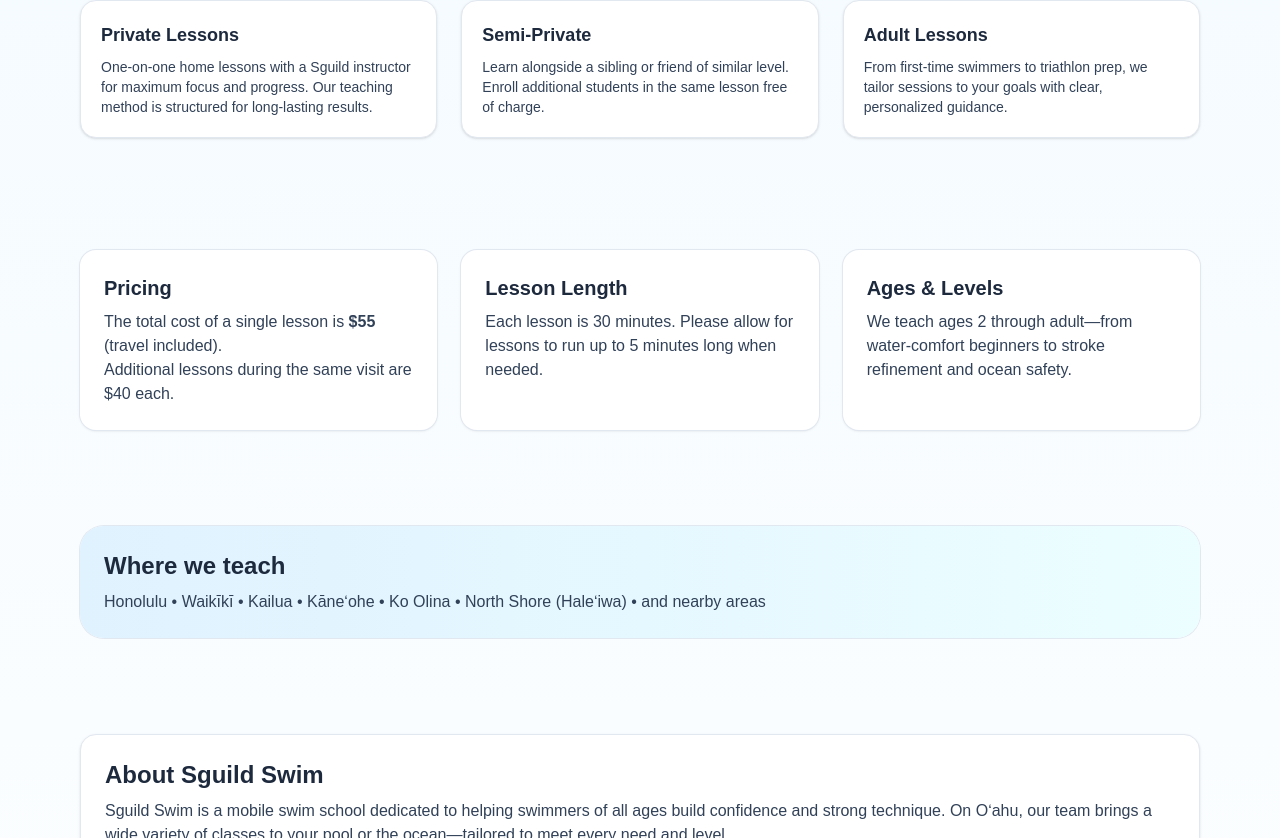
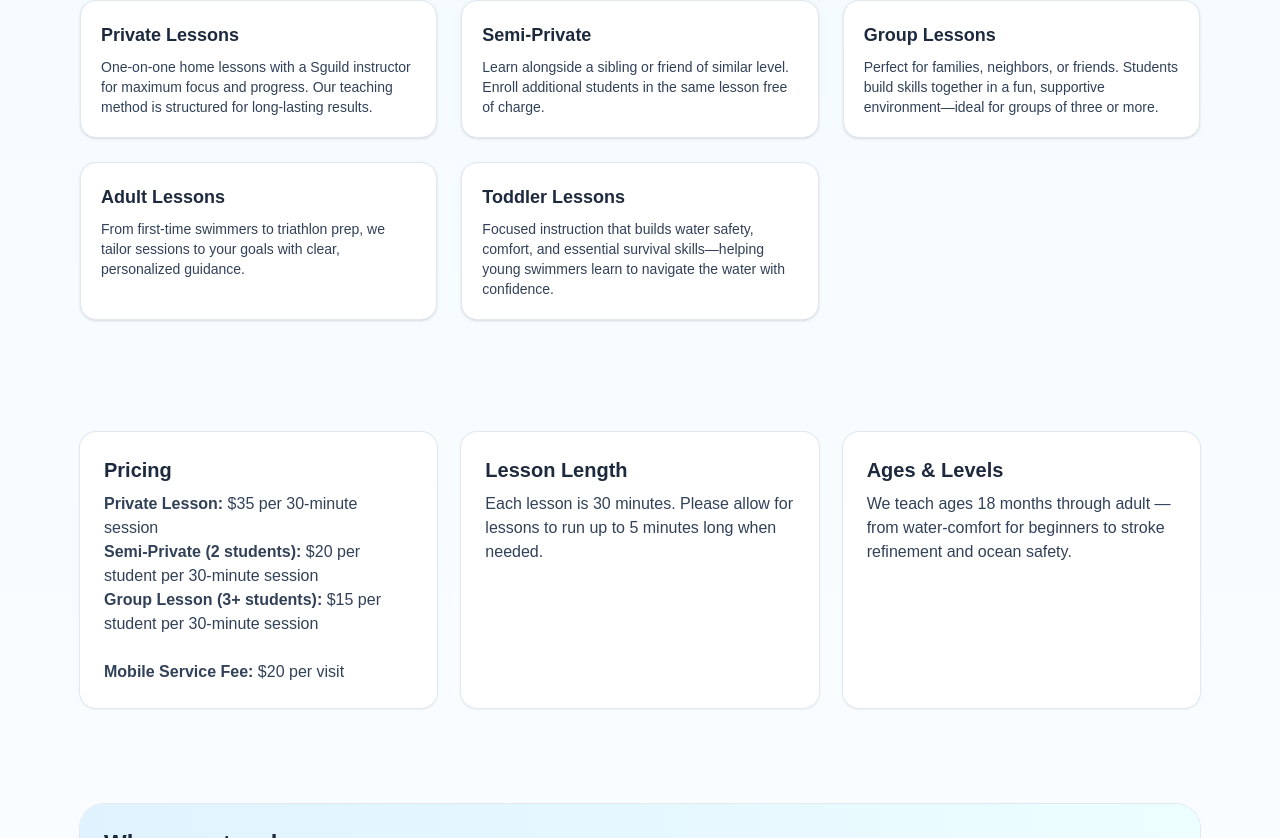
Before and after one commit to sguild-admin/sguild-site, a Next.js app: page /oahu in a window 1280 px wide. Shown: the part 782-1620 px from the top of the page. Built offline with nearby package versions, Linux system fonts and the light colour scheme.

Commit message:
Pricing and services update

```diff
--- a/src/app/oahu/contact/page.tsx
+++ b/src/app/oahu/contact/page.tsx
@@ -9,7 +9,7 @@
 // - Uses /assets/logo-graphic.png and /assets/contact.jpg
 // -----------------------------------------------------------------------------
 
-const PHONE = '+18087468825' // TODO: replace if needed
+const PHONE = '(808) 201-0147' // TODO: replace if needed
 const EMAIL = 'info@sguildswim.com' // TODO: replace if needed
 
 export default function OahuContactPage() {
@@ -139,7 +139,7 @@
       {/* Footer */}
       <footer className="border-t border-slate-200/70 bg-white/70">
         <div className="mx-auto max-w-6xl px-4 py-8 text-sm text-slate-600 flex flex-col md:flex-row items-center justify-between gap-3">
-          <p>© {new Date().getFullYear()} Sguild Swim LLC — Oʻahu</p>
+          <p>© {new Date().getFullYear()} Sguild LLC — Oʻahu</p>
           <div className="flex items-center gap-5">
             <Link href="/oahu/contact" className="hover:text-slate-800">Contact</Link>
           </div>
--- a/src/app/oahu/page.tsx
+++ b/src/app/oahu/page.tsx
@@ -14,7 +14,7 @@
 // - Hero image: /public/assets/oceanSwim.jpg (safe to render in tests)
 // -----------------------------------------------------------------------------
 
-const PHONE = '+19722105375' // TODO: replace with your booking number
+const PHONE = '(808) 201-0147' //
 const EMAIL = 'info@sguildswim.com' // TODO: replace with your email
 
 export default function OahuPage() {
@@ -86,16 +86,25 @@
           {[
             {
               title: 'Private Lessons',
-              body: 'One‑on‑one home lessons with a Sguild instructor for maximum focus and progress. Our teaching method is structured for long‑lasting results.'
+              body: 'One-on-one home lessons with a Sguild instructor for maximum focus and progress. Our teaching method is structured for long-lasting results.'
             },
             {
-              title: 'Semi‑Private',
+              title: 'Semi-Private',
               body: 'Learn alongside a sibling or friend of similar level. Enroll additional students in the same lesson free of charge.'
             },
             {
+              title: 'Group Lessons',
+              body: 'Perfect for families, neighbors, or friends. Students build skills together in a fun, supportive environment—ideal for groups of three or more.'
+            },
+            {
               title: 'Adult Lessons',
-              body: 'From first‑time swimmers to triathlon prep, we tailor sessions to your goals with clear, personalized guidance.'
+              body: 'From first-time swimmers to triathlon prep, we tailor sessions to your goals with clear, personalized guidance.'
             },
+            {
+              title: 'Toddler Lessons',
+              body: 'Focused instruction that builds water safety, comfort, and essential survival skills—helping young swimmers learn to navigate the water with confidence.'
+            },
+
           ].map((item) => (
             <article key={item.title} className="rounded-2xl border border-slate-200 bg-white p-5 shadow-sm">
               <h3 className="text-lg font-semibold">{item.title}</h3>
@@ -108,13 +117,16 @@
       {/* Pricing & Details */}
       <section className="mx-auto max-w-6xl px-4 py-12">
         <div className="grid md:grid-cols-3 gap-6">
-          <div className="rounded-2xl bg-white p-6 ring-1 ring-slate-200 shadow-sm">
-            <h3 className="text-xl font-semibold">Pricing</h3>
-            <p className="mt-2 text-slate-700">
-              The total cost of a single lesson is <span className="font-semibold">$55</span> (travel included). <br />
-              <span className="font-medium">Additional lessons during the same visit are $40 each.</span>
-            </p>
-          </div>
+        <div className="rounded-2xl bg-white p-6 ring-1 ring-slate-200 shadow-sm">
+          <h3 className="text-xl font-semibold">Pricing</h3>
+          <p className="mt-2 text-slate-700">
+            <span className="font-semibold">Private Lesson:</span> $35 per 30-minute session <br />
+            <span className="font-semibold">Semi-Private (2 students):</span> $20 per student per 30-minute session <br />
+            <span className="font-semibold">Group Lesson (3+ students):</span> $15 per student per 30-minute session <br />
+            <br />
+            <span className="font-semibold">Mobile Service Fee:</span> $20 per visit
+          </p>
+        </div>
           <div className="rounded-2xl bg-white p-6 ring-1 ring-slate-200 shadow-sm">
             <h3 className="text-xl font-semibold">Lesson Length</h3>
             <p className="mt-2 text-slate-700">
@@ -124,7 +136,7 @@
           <div className="rounded-2xl bg-white p-6 ring-1 ring-slate-200 shadow-sm">
             <h3 className="text-xl font-semibold">Ages & Levels</h3>
             <p className="mt-2 text-slate-700">
-              We teach ages 2 through adult—from water‑comfort beginners to stroke refinement and ocean safety.
+              We teach ages 18 months through adult — from water‑comfort for beginners to stroke refinement and ocean safety.
             </p>
           </div>
         </div>
@@ -194,7 +206,7 @@
       {/* Footer */}
       <footer className="border-t border-slate-200/70 bg-white/70">
         <div className="mx-auto max-w-6xl px-4 py-8 text-sm text-slate-600 flex flex-col md:flex-row items-center justify-between gap-3">
-          <p>© {new Date().getFullYear()} Sguild Swim LLC — Oʻahu</p>
+          <p>© {new Date().getFullYear()} Sguild LLC — Oʻahu</p>
           <div className="flex items-center gap-5">
             <Link href="/oahu/contact" className="hover:text-slate-800">Contact</Link>
           </div>
```
